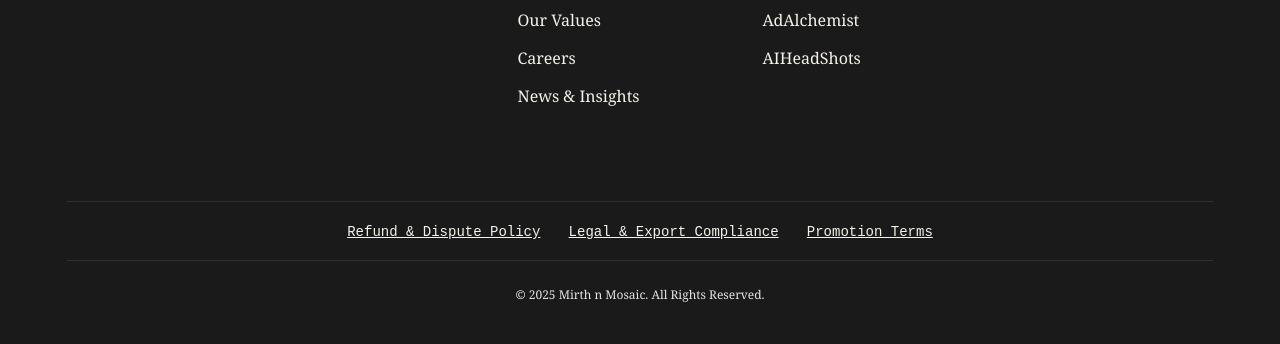
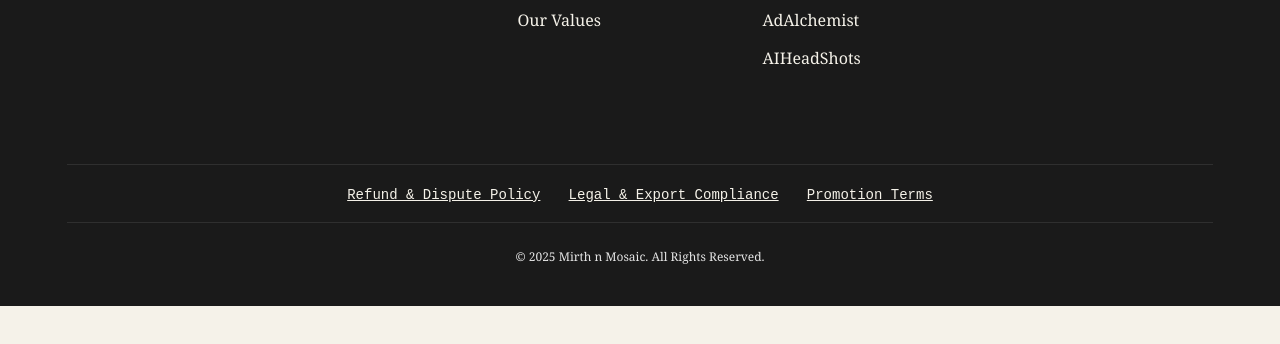
Before and after one commit to g4mm4p4nd4/MnM, a plain HTML site: page index.html in a window 1280 px wide. Shown: the part 5157-5501 px from the top of the page. After the commit the page ends 5463 px from the top, so only its background shows below. Drawn offline with Linux system fonts and the light colour scheme.

Commit message:
Update index.html

```diff
--- a/index.html
+++ b/index.html
@@ -1172,8 +1172,8 @@
                         <li><a href="#about">About Us</a></li>
                         <li><a href="#portfolio">Our Companies</a></li>
                         <li><a href="#values">Our Values</a></li>
-                        <li><a href="#careers">Careers</a></li>
-                        <li><a href="#news">News & Insights</a></li>
+<!--                         <li><a href="#careers">Careers</a></li>
+                        <li><a href="#news">News & Insights</a></li> -->
                     </ul>
                 </div>
                 <div class="footer-nav">
```
